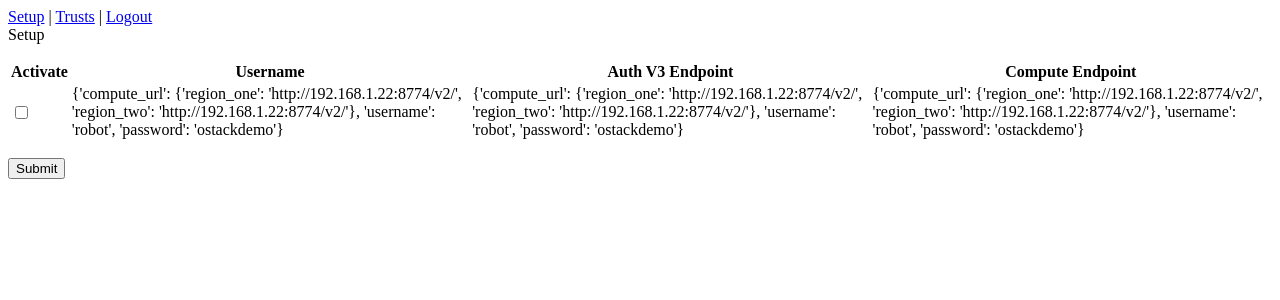
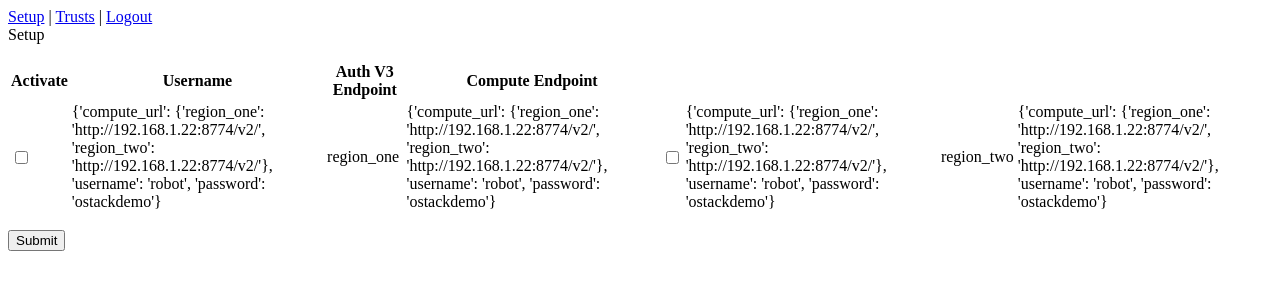
Before and after one commit to sacharya/cosmos, a Flask app: page /setup in a window 1280 px wide. Shown: the top 300 px of the page. Run offline with Flask 2, Linux system fonts and the light colour scheme; the visitor is signed in with stand-in values (Sample User, id 1).

Commit message:
setting up user info and urls

```diff
--- a/app/templates/login.html
+++ b/app/templates/login.html
@@ -11,7 +11,7 @@
 {% block content %}
 <form action="/login" method="post" name="login">
   <p><label>Region</label>
-    <select>
+    <select name="auth_url">
         {% for region, url in auth_urls_v3.iteritems() %}
           {% if region == default_region %}
           <option value="{{url}}" selected="selected">{{region}}</option>
--- a/app/templates/setup.html
+++ b/app/templates/setup.html
@@ -11,10 +11,12 @@ Setup
     <th>Compute Endpoint</th>
   </tr>
   <tr>
-    <td><input type="checkbox" name="activate" value="username"></td>
-    <td>{{ trustee.username }}</td>
-    <td>{{ trustee.auth_url_v3 }}</td>
-    <td>{{ trustee.compute_url }}</td>
+    {% for auth_url_v3 in trustee.auth_urls_v3 %}
+      <td><input type="checkbox" name="activate" value="username"></td>
+      <td>{{ trustee.username }}</td>
+      <td>{{ auth_url_v3 }}</td>
+      <td>{{ trustee.compute_url }}</td>
+    {% endfor %}
   </tr>
 </table>
 <p/>
--- a/app/views.py
+++ b/app/views.py
@@ -40,20 +40,24 @@ def login():
     if request.method == 'GET':
         if 'username' in session:
             return redirect(url_for('trusts'))
-        return render_template("login.html", title="Login", auth_urls_v3=auth_urls_v3, default_region=config.get('default_region'))
+        return render_template("login.html",
+                            title="Login",
+                            auth_urls_v3=auth_urls_v3,
+                            default_region=config.get('default_region'))
     username = request.form.get('username')
     password = request.form.get('password')
+    keystone_login_url = request.form.get('auth_url')
     remember_me = request.form.get('remember_me')
 
     try:
         keystone = keystonev3_api.Client(
-            username=username, password=password, auth_url=auth_url_v3)
+            username=username, password=password, auth_url=keystone_login_url)
         session['username'] = keystone.username
         session['token'] = keystone.auth_token
         session['tenant_id'] = keystone.tenant_id
         session['user_id'] = keystone.user_id
-        dbapi.save_or_update_user(
-            keystone.username, keystone.tenant_id, keystone.user_id)
+        dbapi.create_or_get_user(
+            keystone.username, keystone.tenant_id, keystone.user_id, keystone_login_url)
     except Unauthorized as e:
         print e
         flash("Invalid username or passord.")
@@ -70,12 +74,15 @@ def logout():
 @app.route('/setup')
 @login_required
 def setup():
+    auth_urls_v2 = config.get('auth_url_v2')
+    auth_urls_v3 = config.get('auth_url_v3')
+
+
     username = config.get('service', 'username')
-    auth_url_v3 = config.get('service', 'auth_url_v3')
     compute_url = config.get('service', 'compute_url')
     trustee = {}
     trustee['username'] = username
-    trustee['auth_url_v3'] = auth_url_v3
+    trustee['auth_urls_v3'] = auth_urls_v3
     trustee['compute_url'] = compute_url
 
     return render_template("setup.html", trustee=trustee)
```
Also changed, not shown: app/db/dbapi.py (+11 -5 lines).
